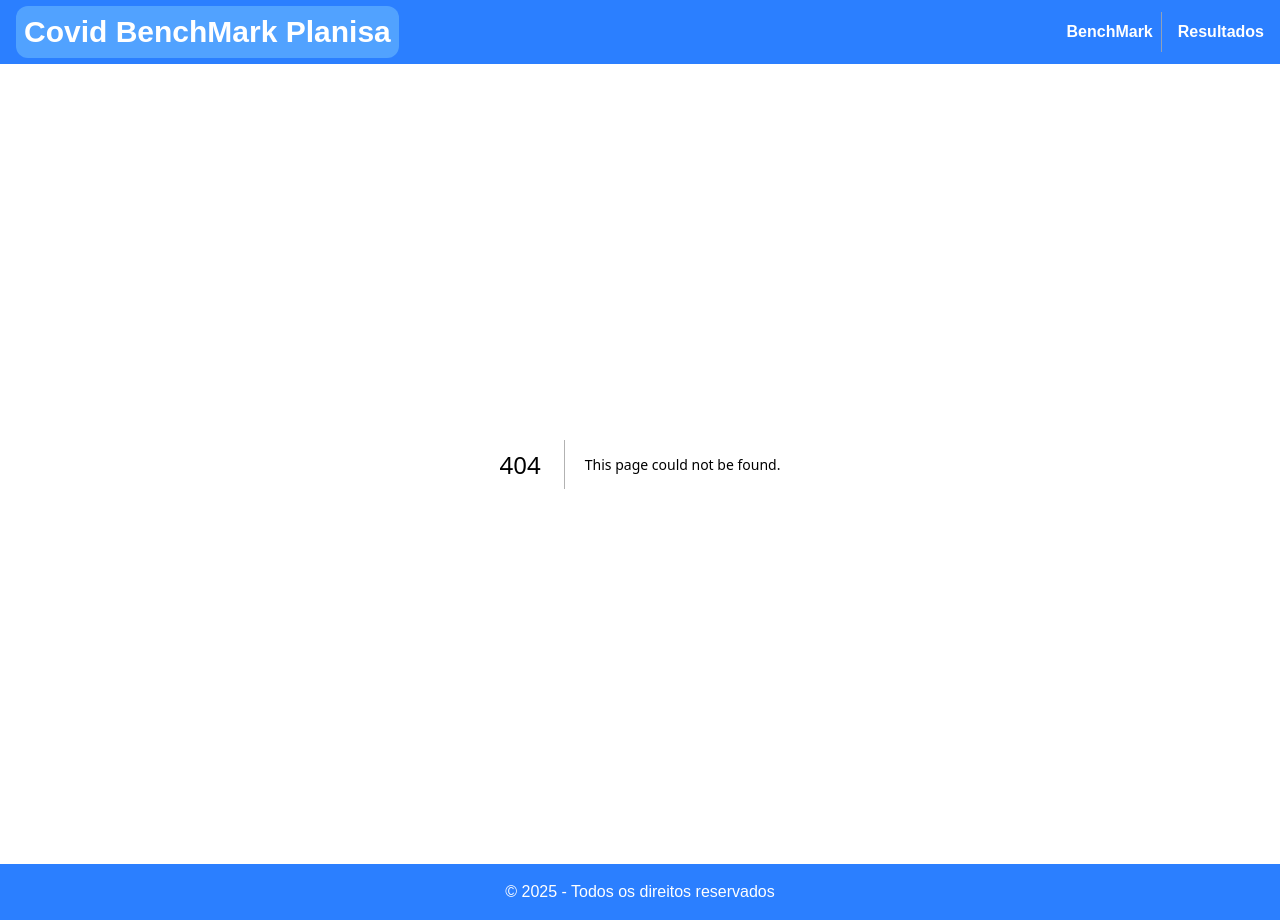
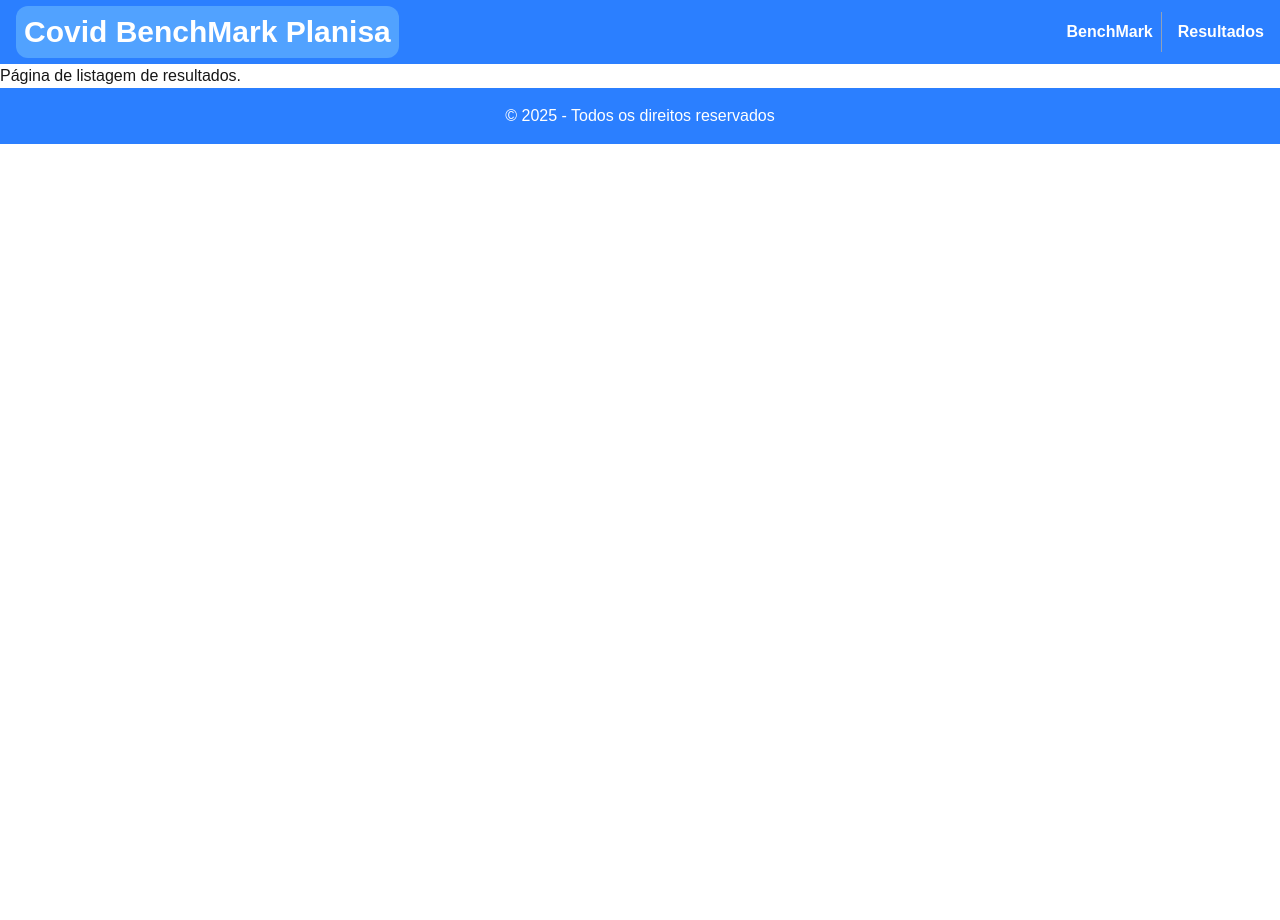
Before and after one commit to RazielZanini/Benchmark_Client, a Next.js app: page /resultados in a window 1280 px wide. Before the commit this address had no page. After the commit the page ends 800 px from the top, so only its background shows below. Built offline with nearby package versions, Linux system fonts and the light colour scheme.

Commit message:
feat: :sparkles: criação de modelo para página de renderização de resultados

```diff
--- /dev/null
+++ b/src/app/resultados/page.js
@@ -0,0 +1,8 @@
+export default function Resultados() {
+
+  return (
+    <main>
+      Página de listagem de resultados.
+    </main>
+  )
+}
```
